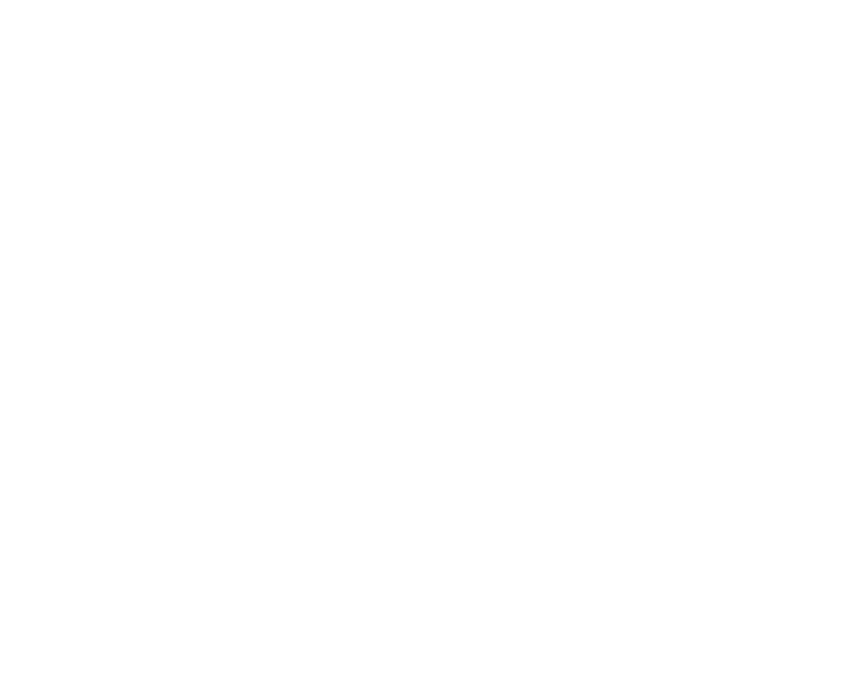
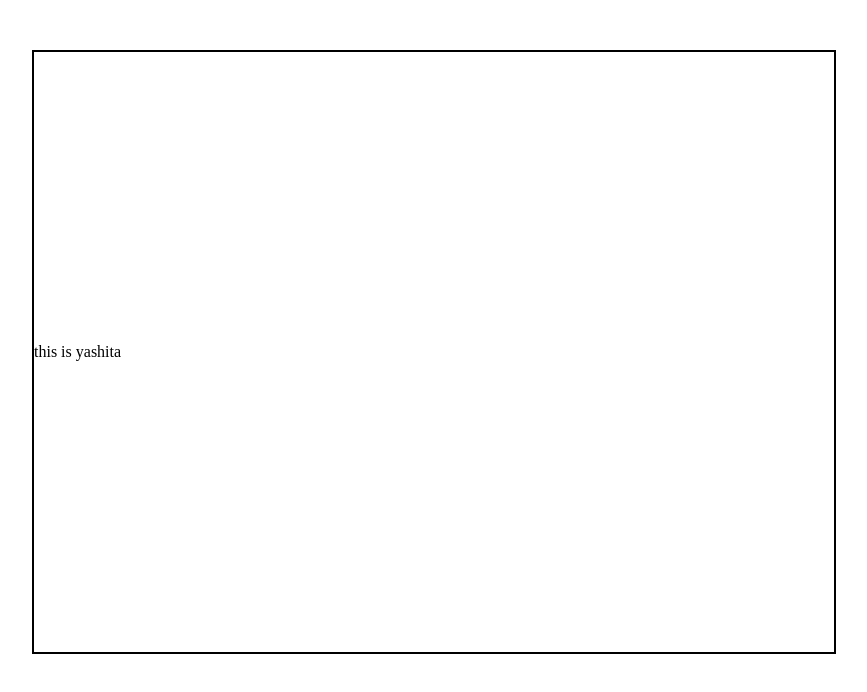
Before and after one commit to BalramKushwah21/E-Commerce, a plain HTML site: page Frontend/contact.html in a window 1280 px wide. Shown: the whole page, without its empty margins (276-1143 px from the left). Drawn offline with Linux system fonts and the light colour scheme.

```diff
--- /dev/null
+++ b/Frontend/CSS/contact.css
@@ -0,0 +1,15 @@
+body{
+    background-color:white;
+}
+
+.main-box{
+    display: flex;
+    width: 800px;
+    height: 600px;
+    border: 2px solid black;
+
+    align-items: center;
+    margin-left: 300px;
+    margin-top:50px ;
+    align-self: center;
+}
--- a/Frontend/CSS/style.css
+++ b/Frontend/CSS/index.css
@@ -1,4 +1,4 @@
-/* Srashti */
+
 body{
     background-color: aqua;
 }
--- a/Frontend/contact.html
+++ b/Frontend/contact.html
@@ -5,8 +5,12 @@
     <meta charset="UTF-8">
     <meta name="viewport" content="width=device-width, initial-scale=1.0">
     <title>Document</title>
+    <link rel="stylesheet" href="CSS\contact.css">
  </head>
  <body>
+   <div class ="main-box">
+this is yashita
+   </div>
 
  </body>
  </html>
```
Also changed, not shown: Frontend/CSS/login.css (added).
